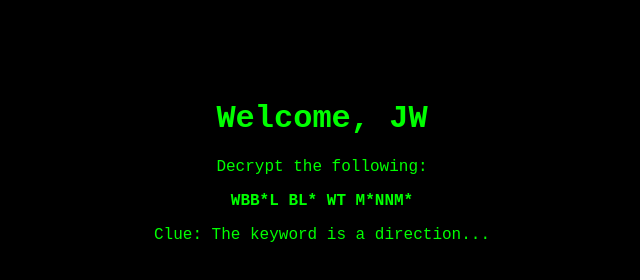
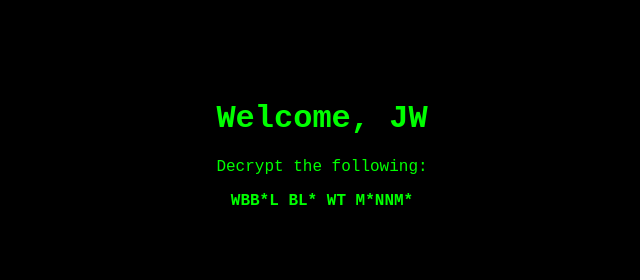
Before and after one commit to 5uKrBKd/op-4, a plain HTML site: page index.html in a window 1280 px wide. Shown: the whole page, without its empty margins (318-958 px from the left). Drawn offline with Linux system fonts and the light colour scheme.

Commit message:
Update index.html

```diff
--- a/index.html
+++ b/index.html
@@ -1,7 +1,7 @@
 <!DOCTYPE html>
 <html>
 <head>
-  <title>Welcome</title>
+  <title>Task 1-A</title>
   <style>
     body {
       background-color: black;
@@ -17,6 +17,5 @@
   <h1>Welcome, JW</h1>
   <p>Decrypt the following:</p>
   <p><strong>WBB*L BL* WT M*NNM*</strong></p>
-  <p>Clue: The keyword is a direction...</p>
-</body>
+<!-- HINT: --></body>
 </html>
```
